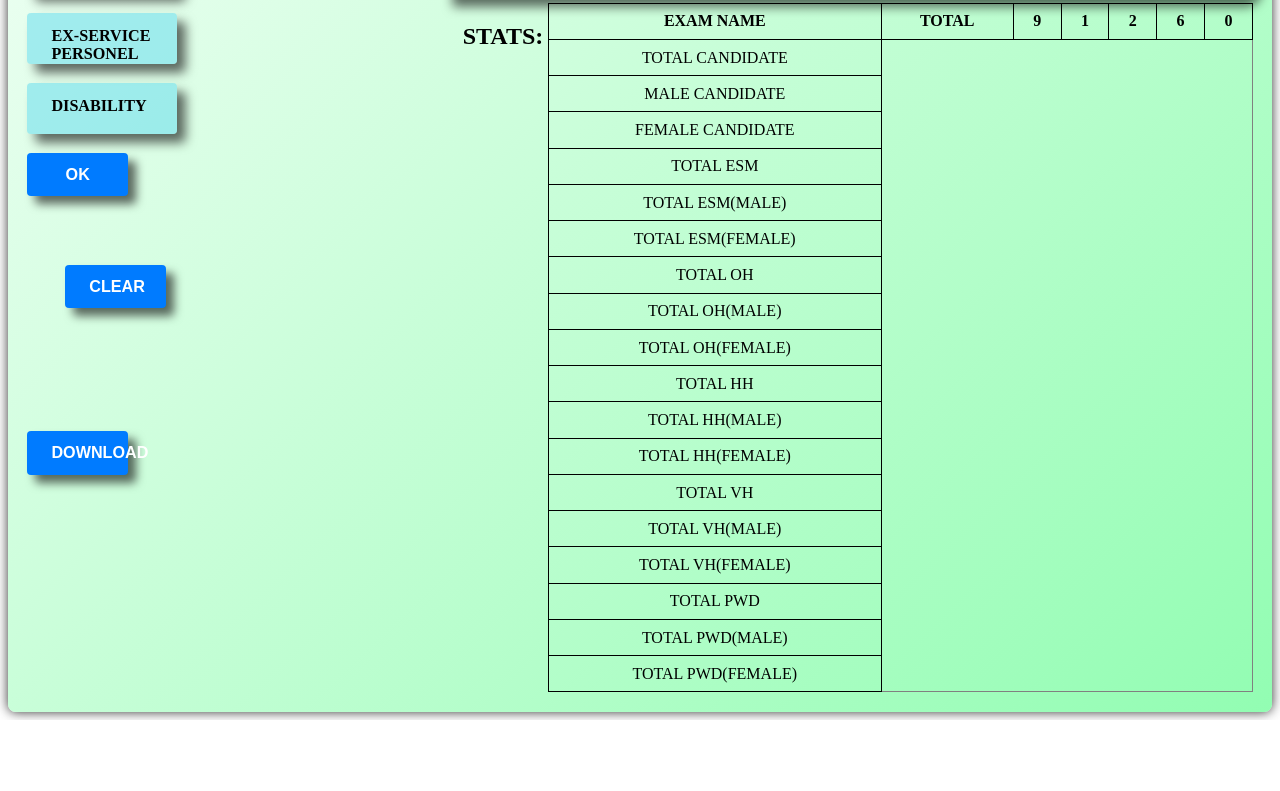
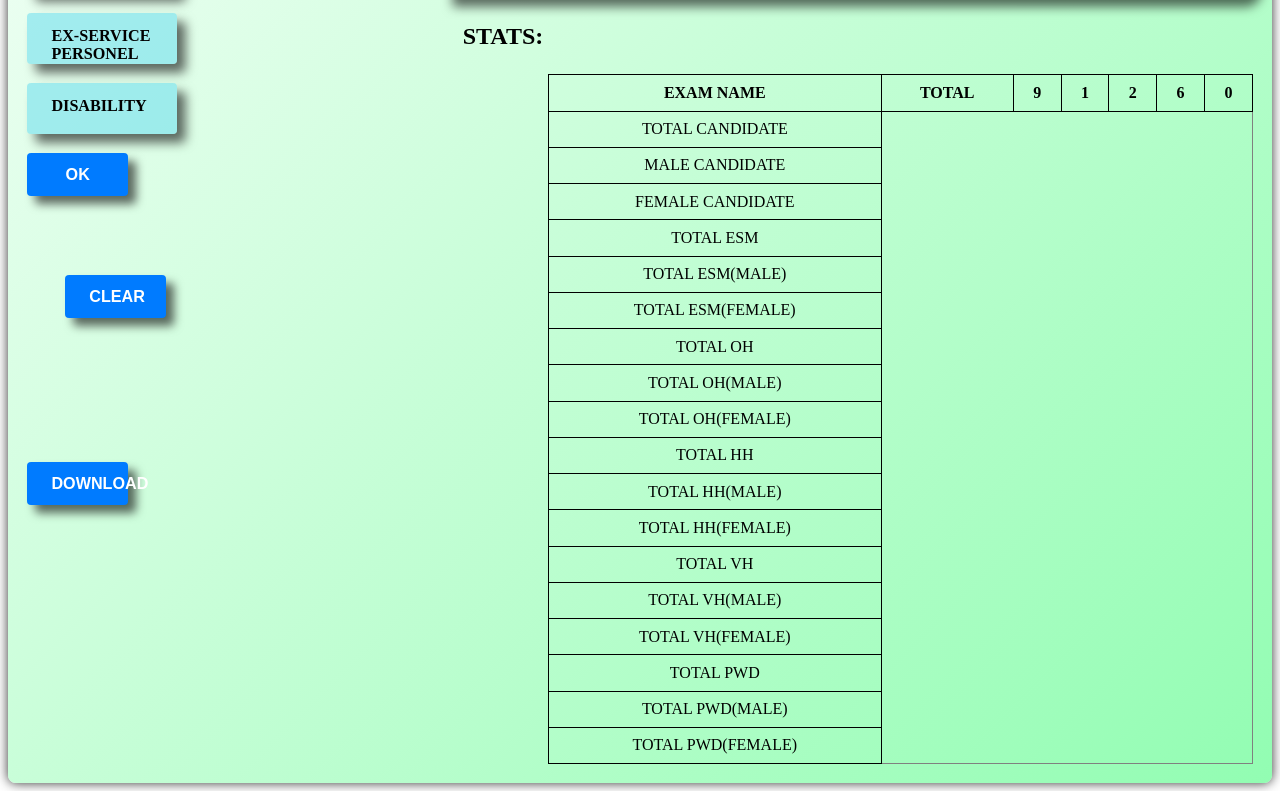
Before and after one commit to KESHAV4820/allexamstablefrontend, a website built with Parcel: page index.html in a window 1280 px wide. Shown: the part 503-1294 px from the top of the page. Before the commit the page ends 1223 px from the top, so only its background shows below. Built offline with nearby package versions, Linux system fonts and the light colour scheme; files whose address does not match are found by name.

Commit message:
minor adjustments in grid location

```diff
--- a/src/sass/style.css
+++ b/src/sass/style.css
@@ -100,7 +100,7 @@
         text-align: right;
     }
     .summarytable{
-        grid-area: 8/4/20/10;
+        grid-area: 9/4/20/10;
         align-content: stretch;
         justify-content: stretch;
     }
```
